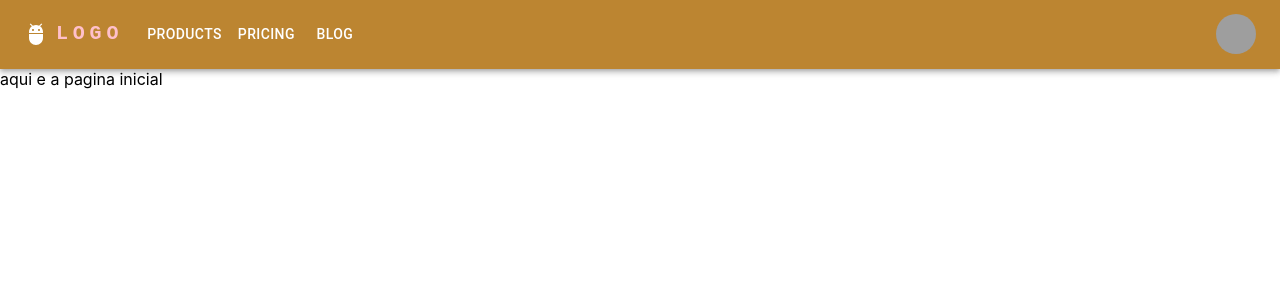
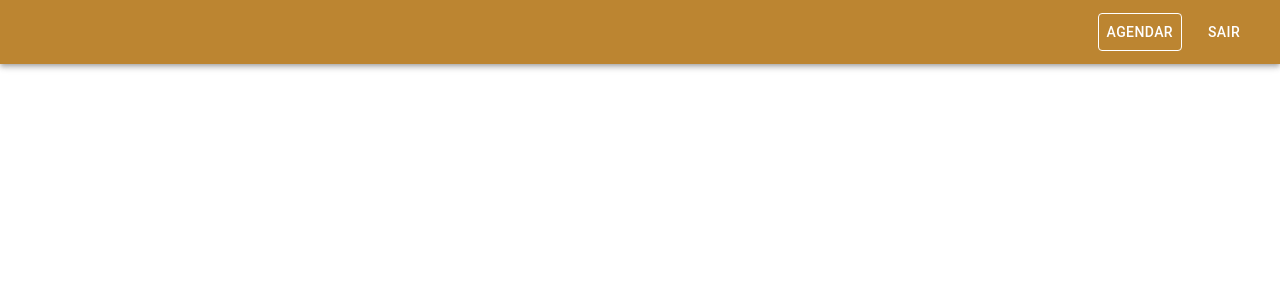
Before and after one commit to vanessaasilva/daw2-frontend, a React (Create React App) app: page /inicial in a window 1280 px wide. Shown: the top 300 px of the page. Built offline with nearby package versions, Linux system fonts and the light colour scheme; grey boxes are pictures that could not be loaded.

Commit message:
alteraçoes adicionadas

```diff
--- a/src/components/BarraNavegacao/index.js
+++ b/src/components/BarraNavegacao/index.js
@@ -2,165 +2,39 @@ import React from "react";
 import AppBar from '@mui/material/AppBar';
 import Box from '@mui/material/Box';
 import Toolbar from '@mui/material/Toolbar';
-import IconButton from '@mui/material/IconButton';
 import Typography from '@mui/material/Typography';
-import Menu from '@mui/material/Menu';
-import MenuIcon from '@mui/icons-material/Menu';
-import Container from '@mui/material/Container';
-import Avatar from '@mui/material/Avatar';
 import Button from '@mui/material/Button';
-import Tooltip from '@mui/material/Tooltip';
-import MenuItem from '@mui/material/MenuItem';
-import AdbIcon from '@mui/icons-material/Adb';
+import Logo from '../../assets/images/pet img.png'
 
-const pages = ['Products', 'Pricing', 'Blog'];
-const settings = ['Profile', 'Account', 'Dashboard', 'Logout'];
 
 function BarraNavegacao() {
 
-    const [anchorElNav, setAnchorElNav] = React.useState(null);
-  const [anchorElUser, setAnchorElUser] = React.useState(null);
+  return (
+    <Box sx={{ flexGrow: 1 }}>
+      <AppBar
+        position="static"
+        sx={{
+          backgroundColor: "#BC8531"
+        }}
+      >
+        <Toolbar>
 
-  const handleOpenNavMenu = (event) => {
-    setAnchorElNav(event.currentTarget);
-  };
-  const handleOpenUserMenu = (event) => {
-    setAnchorElUser(event.currentTarget);
-  };
+          <Typography variant="h6" component="div" sx={{ flexGrow: 1 }}>
 
-  const handleCloseNavMenu = () => {
-    setAnchorElNav(null);
-  };
-
-  const handleCloseUserMenu = () => {
-    setAnchorElUser(null);
-  };
-
-    return(
-        <AppBar
-        sx={{backgroundColor: "#BC8531"}}
-        position="static">
-      <Container maxWidth="xl">
-        <Toolbar disableGutters>
-          <AdbIcon sx={{ display: { xs: 'none', md: 'flex' }, mr: 1 }} />
-          <Typography
-            variant="h6"
-            noWrap
-            component="a"
-            href="#app-bar-with-responsive-menu"
+          </Typography>
+          <Button
+            color="inherit"
             sx={{
-              mr: 2,
-              display: { xs: 'none', md: 'flex' },
-              fontFamily: 'monospace',
-              fontWeight: 700,
-              letterSpacing: '.3rem',
-              color: 'pink',
-              textDecoration: 'none',
+              marginRight: "10px",
+              border: "1px solid white"
             }}
-          >
-            LOGO
-          </Typography>
-
-          <Box sx={{ flexGrow: 1, display: { xs: 'flex', md: 'none' } }}>
-            <IconButton
-              size="large"
-              aria-label="account of current user"
-              aria-controls="menu-appbar"
-              aria-haspopup="true"
-              onClick={handleOpenNavMenu}
-              color="inherit"
-            >
-              <MenuIcon />
-            </IconButton>
-            <Menu
-              id="menu-appbar"
-              anchorEl={anchorElNav}
-              anchorOrigin={{
-                vertical: 'bottom',
-                horizontal: 'left',
-              }}
-              keepMounted
-              transformOrigin={{
-                vertical: 'top',
-                horizontal: 'left',
-              }}
-              open={Boolean(anchorElNav)}
-              onClose={handleCloseNavMenu}
-              sx={{
-                display: { xs: 'block', md: 'none' },
-              }}
-            >
-              {pages.map((page) => (
-                <MenuItem key={page} onClick={handleCloseNavMenu}>
-                  <Typography textAlign="center">{page}</Typography>
-                </MenuItem>
-              ))}
-            </Menu>
-          </Box>
-          <AdbIcon sx={{ display: { xs: 'flex', md: 'none' }, mr: 1 }} />
-          <Typography
-            variant="h5"
-            noWrap
-            component="a"
-            href="#app-bar-with-responsive-menu"
-            sx={{
-              mr: 2,
-              display: { xs: 'flex', md: 'none' },
-              flexGrow: 1,
-              fontFamily: 'monospace',
-              fontWeight: 700,
-              letterSpacing: '.3rem',
-              color: 'pink',
-              textDecoration: 'none',
-            }}
-          >
-            LOGO
-          </Typography>
-          <Box sx={{ flexGrow: 1, display: { xs: 'none', md: 'flex' } }}>
-            {pages.map((page) => (
-              <Button
-                key={page}
-                onClick={handleCloseNavMenu}
-                sx={{ my: 2, color: 'white', display: 'block' }}
-              >
-                {page}
-              </Button>
-            ))}
-          </Box>
-
-          <Box sx={{ flexGrow: 0 }}>
-            <Tooltip title="Open settings">
-              <IconButton onClick={handleOpenUserMenu} sx={{ p: 0 }}>
-                <Avatar alt="Remy Sharp" src="/static/images/avatar/2.jpg" />
-              </IconButton>
-            </Tooltip>
-            <Menu
-              sx={{ mt: '45px' }}
-              id="menu-appbar"
-              anchorEl={anchorElUser}
-              anchorOrigin={{
-                vertical: 'top',
-                horizontal: 'right',
-              }}
-              keepMounted
-              transformOrigin={{
-                vertical: 'top',
-                horizontal: 'right',
-              }}
-              open={Boolean(anchorElUser)}
-              onClose={handleCloseUserMenu}
-            >
-              {settings.map((setting) => (
-                <MenuItem key={setting} onClick={handleCloseUserMenu}>
-                  <Typography textAlign="center">{setting}</Typography>
-                </MenuItem>
-              ))}
-            </Menu>
-          </Box>
+          >Agendar
+          </Button>
+          <Button color="inherit">Sair</Button>
         </Toolbar>
-      </Container>
-    </AppBar>
-    );
+      </AppBar>
+    </Box>
+  );
 }
 
 export default BarraNavegacao;
--- a/src/pages/PaginaInicial/index.js
+++ b/src/pages/PaginaInicial/index.js
@@ -7,7 +7,7 @@ function PaginaInicial() {
     return (
         <div>
             <BarraNavegacao/>
-            aqui e a pagina inicial
+
 
         </div>
 
--- a/src/pages/PaginaLogin/index.js
+++ b/src/pages/PaginaLogin/index.js
@@ -24,7 +24,9 @@ function PaginaLogin() {
           id="demo-helper-text-aligned-no-helper"
           label="inserir senha"
         />
-         <Button variant="contained">Contained</Button>
+         <Button
+
+         variant="contained">Contained</Button>
       </Box>
     );
 
```
Also changed, not shown: src/assets/images/pet img.png (added).
